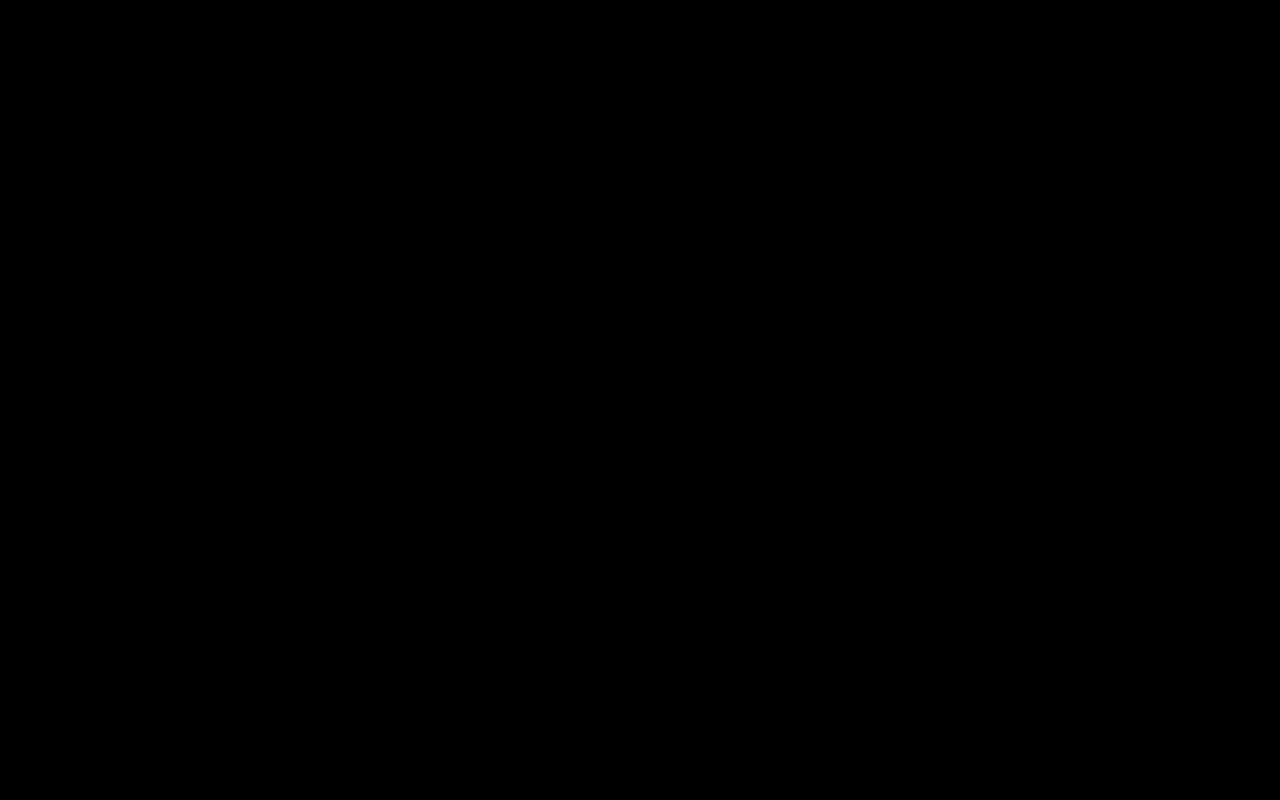
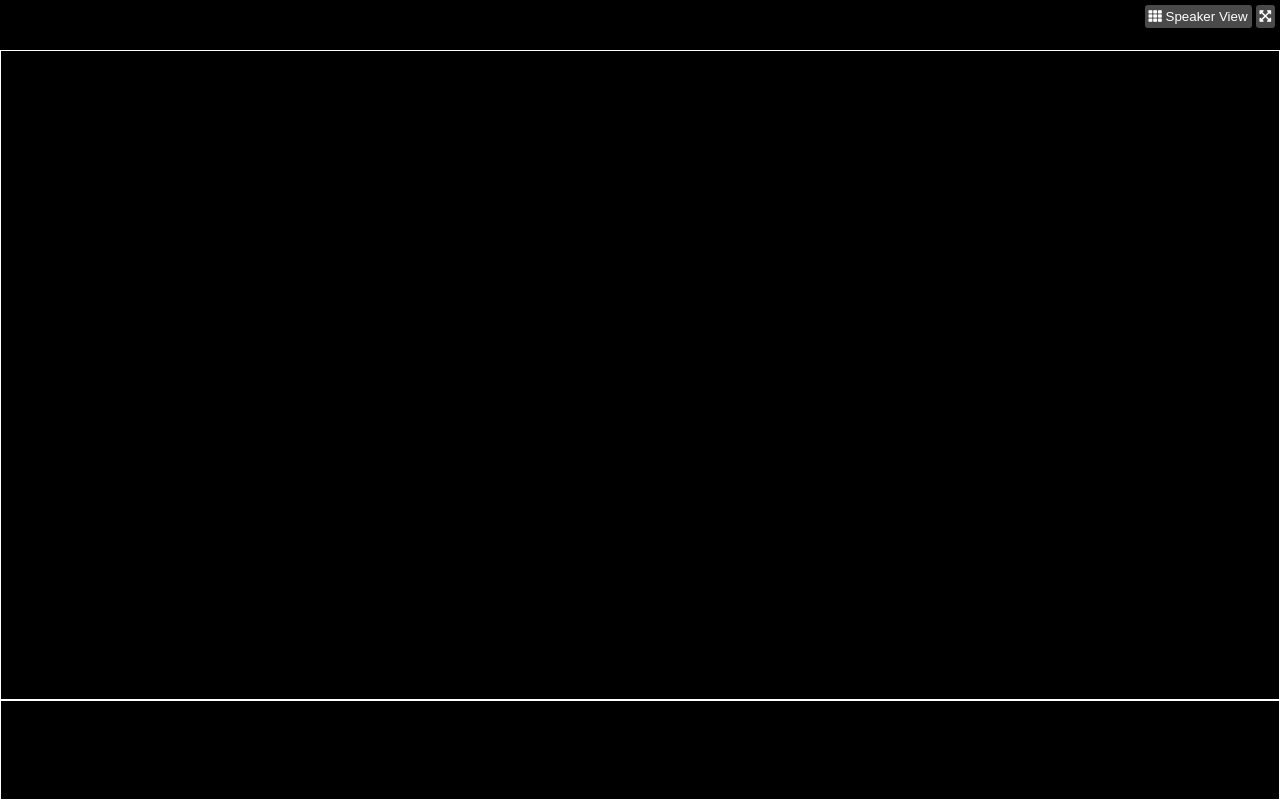
Before and after one commit to GiandoSaba/html-css-zoom, a plain HTML site: page index.html in a window 1280 px wide. Drawn offline with Linux system fonts and the light colour scheme.

Commit message:
end_header

```diff
--- a/css/style.css
+++ b/css/style.css
@@ -1,10 +1,48 @@
+/* BASIC */
+
 * {
     margin: 0;
     padding: 0;
     box-sizing: border-box;
 }
 
-body {
-    background-color: black;
+html {
+    font-size: 100%;
     color: white;
 }
+
+body {
+    min-width: 1050px;
+    height: 100vh;
+    background-color: black;
+}
+body .nav-footer,
+body main {
+    border: 1px solid white;
+}
+
+.nav-header {
+    height: 50px;
+    display: flex;
+    justify-content: flex-end;
+}
+
+.nav-header .button-container {
+    margin: 0.3em;
+}
+
+.nav-header .button-container button {
+    border: 0;
+    border-radius: 3px;
+    padding: 0.3em;
+    background-color: #4A4A4A;
+    color: white;
+}
+
+main {
+    height: calc(100% - 150px);
+}
+
+.nav-footer {
+    height: 100px;
+}
--- a/index.html
+++ b/index.html
@@ -4,11 +4,24 @@
     <meta charset="UTF-8">
     <meta http-equiv="X-UA-Compatible" content="IE=edge">
     <meta name="viewport" content="width=device-width, initial-scale=1.0">
+    <link rel="stylesheet" href="https://cdnjs.cloudflare.com/ajax/libs/font-awesome/5.7.0/css/all.min.css"
+        integrity="sha512-gRH0EcIcYBFkQTnbpO8k0WlsD20x5VzjhOA1Og8+ZUAhcMUCvd+APD35FJw3GzHAP3e+mP28YcDJxVr745loHw=="
+        crossorigin="anonymous" referrerpolicy="no-referrer" />
     <link rel="stylesheet" href="css/style.css">
     <title>Zoom</title>
 </head>
 <body>
-    <nav class="nav-header"></nav>
+    <nav class="nav-header">
+        <div class="button-container">
+            <button>
+                <i class="fas fa-th"></i>
+                <span>Speaker View</span>
+            </button>
+            <button>
+                <i class="fas fa-expand-arrows-alt"></i>
+            </button>
+        </div>
+    </nav>
     <main></main>
     <nav class="nav-footer"></nav>
 </body>
```
